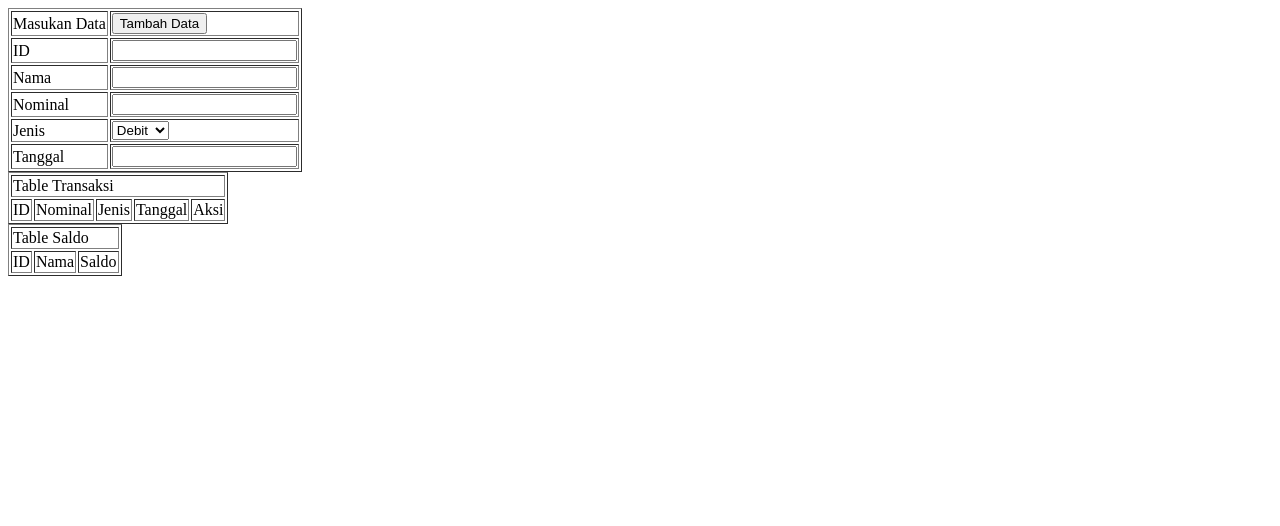
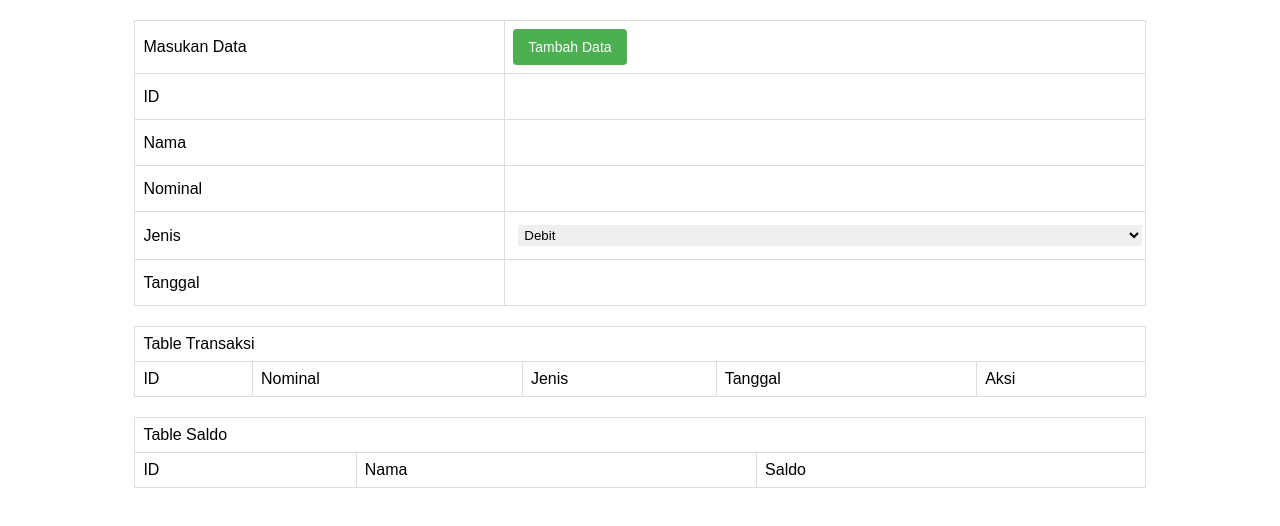
Before and after one commit to abizars10/Admin-Apps, a website: page public/index.html in a window 1280 px wide. Drawn offline with Linux system fonts and the light colour scheme; no server answers.

Commit message:
menambahkan style

```diff
--- a/public/index.html
+++ b/public/index.html
@@ -4,11 +4,12 @@
     <meta charset="UTF-8" />
     <meta name="viewport" content="width=device-width, initial-scale=1.0" />
     <title>Document</title>
+    <link rel="stylesheet" href="style.css" />
   </head>
   <body>
     <!-- Formulir -->
     <form id="dataForm">
-      <table border="1">
+      <table>
         <thead>
           <tr>
             <td>Masukan Data</td>
@@ -54,7 +55,7 @@
     </form>
 
     <!-- Table Transaksi -->
-    <table border="1">
+    <table>
       <thead>
         <tr>
           <td colspan="5">Table Transaksi</td>
@@ -71,7 +72,7 @@
     </table>
 
     <!-- Table Saldo -->
-    <table border="1">
+    <table>
       <thead>
         <tr>
           <td colspan="3">Table Saldo</td>
--- /dev/null
+++ b/public/style.css
@@ -0,0 +1,59 @@
+body {
+  font-family: Arial, sans-serif;
+}
+
+form,
+table {
+  margin-bottom: 20px;
+}
+
+table {
+  width: 80%;
+  margin: 20px auto;
+  border-collapse: collapse;
+}
+
+th,
+td {
+  border: 1px solid #ddd;
+  padding: 8px;
+  text-align: left;
+}
+
+th {
+  background-color: #f2f2f2;
+}
+
+#transaksi td,
+#saldo td {
+  text-align: center;
+}
+
+#tambahDataButton {
+  background-color: #4caf50;
+  color: white;
+  padding: 10px 15px;
+  border: none;
+  border-radius: 4px;
+  cursor: pointer;
+  font-size: 14px;
+}
+
+#tambahDataButton:hover {
+  background-color: #45a049;
+}
+
+input[type="text"],
+select {
+  width: 100%;
+  padding: 2px;
+  margin: 5px;
+  display: inline-block;
+  border: none;
+  box-sizing: border-box;
+}
+
+input[type="text"]:focus,
+select:focus {
+  outline: none;
+}
```
